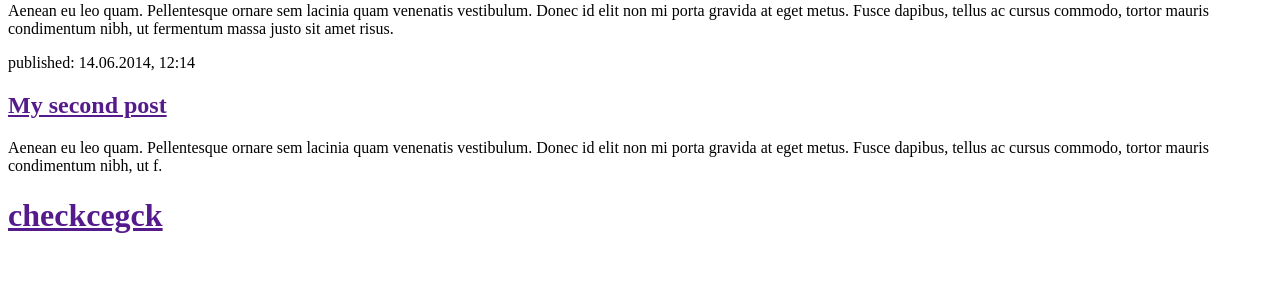
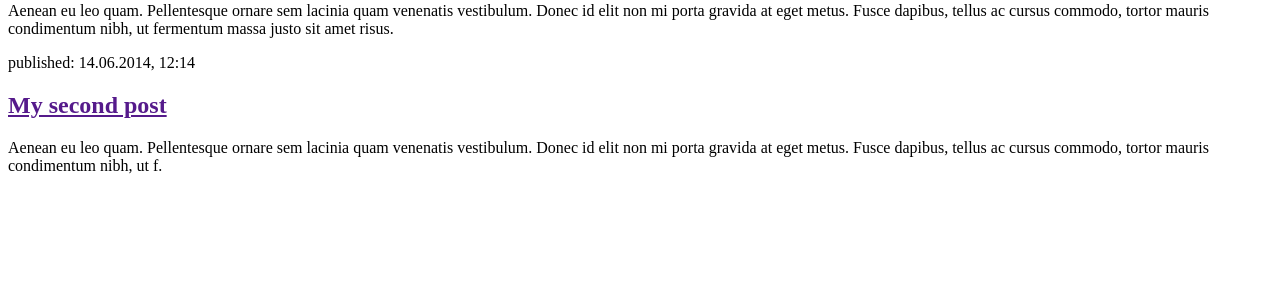
Before and after one commit to parvjain1010/my-first-blog, a Django app: page / in a window 1280 px wide. Shown: the part 149-449 px from the top of the page. Run offline with Django 3.2, Linux system fonts and the light colour scheme.

Commit message:
changed the HTML for the site.

```diff
--- a/blog/templates/blog/post_list.html
+++ b/blog/templates/blog/post_list.html
@@ -18,6 +18,6 @@
             <h2><a href="">My second post</a></h2>
             <p>Aenean eu leo quam. Pellentesque ornare sem lacinia quam venenatis vestibulum. Donec id elit non mi porta gravida at eget metus. Fusce dapibus, tellus ac cursus commodo, tortor mauris condimentum nibh, ut f.</p>
         </div>
-        <h1> <a href="">checkcegck</a></h1>
+
     </body>
 </html>
```
